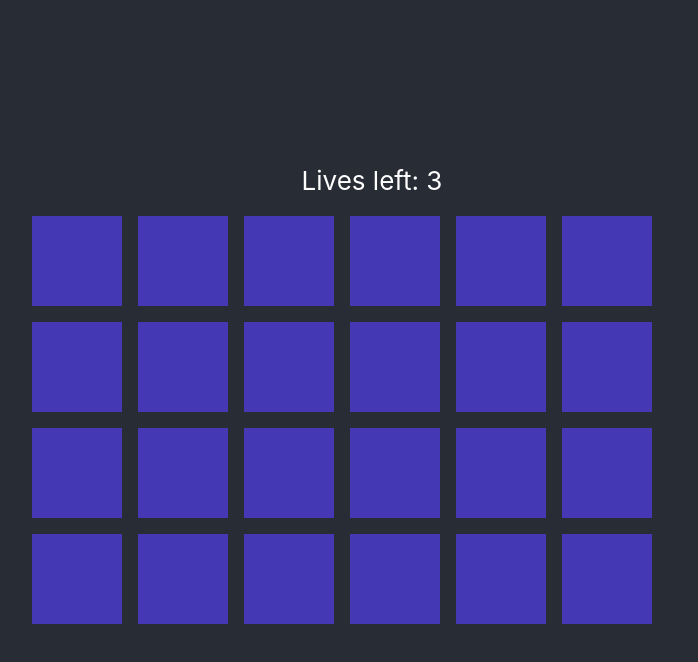
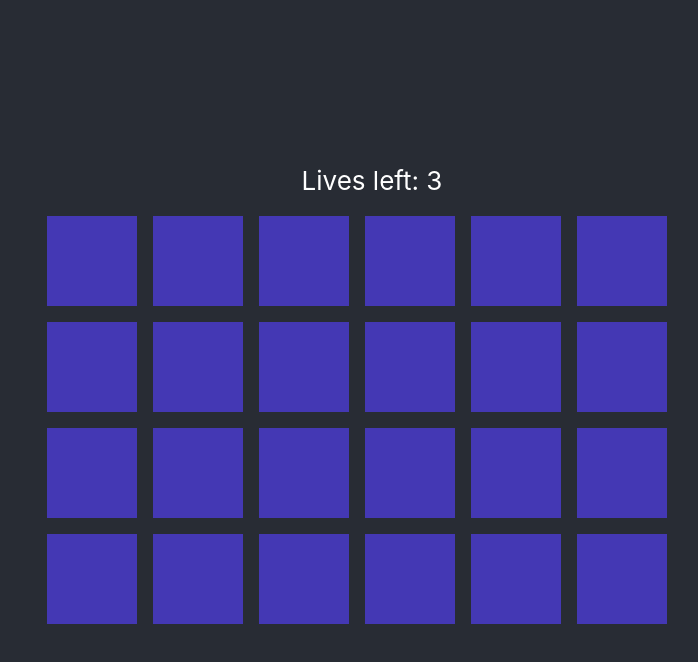
Before and after one commit to hansel88/memo-react, a React (Create React App) app: page / in a window 1280 px wide. Both pictures are taken after a click on the button "START". Shown: the top 662 px of the page, without its empty margins (268-966 px from the left). Built offline with nearby package versions, Linux system fonts and the light colour scheme.

Commit message:
minor fix

```diff
--- a/src/MemoGameBoard.js
+++ b/src/MemoGameBoard.js
@@ -68,11 +68,12 @@ function MemoGameBoard({numberOfTiles = 30, includeBomb, startNewGame}){
                   lives : scoreBoard.lives -1
               };
 
+              setScoreBoard(newScore);
+
               if(newScore.lives <= 0){
                 handleShow(false);
                 return;
             }
-              setScoreBoard(newScore);
               setGameState(_newGameState);
 
               FlipRecentAfterDelay(500)
@@ -159,9 +160,9 @@ function MemoGameBoard({numberOfTiles = 30, includeBomb, startNewGame}){
     }
 
     return (
-        <div className="memo-board">
+        <div className="memo-board col-12">
                 <div>
-                <Modal animation={false} backdrop="static" show={modal.show}>
+                <Modal centered={true} animation={false} backdrop="static" show={modal.show}>
                     <Modal.Header>
                     <Modal.Title>{modal.win
                         ?  <span>Congrats</span>
```
Also changed, not shown: 1 other file (tests, documents, lock files or other folders).
